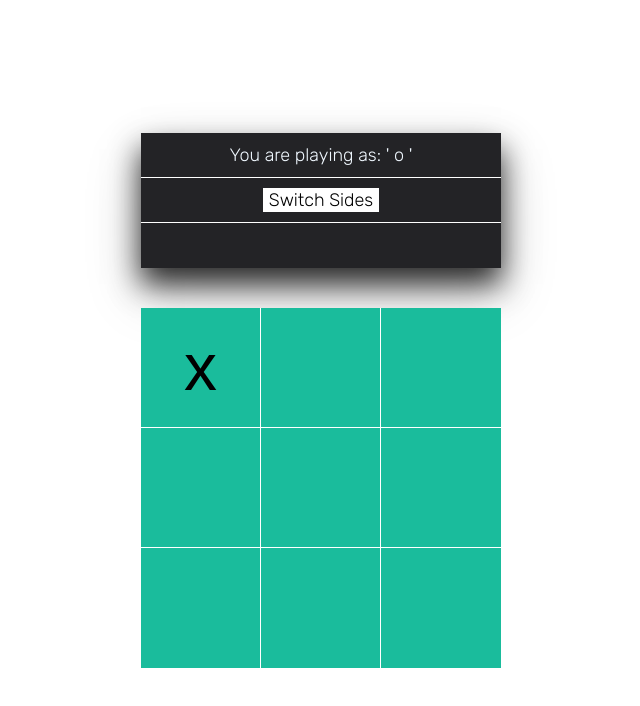
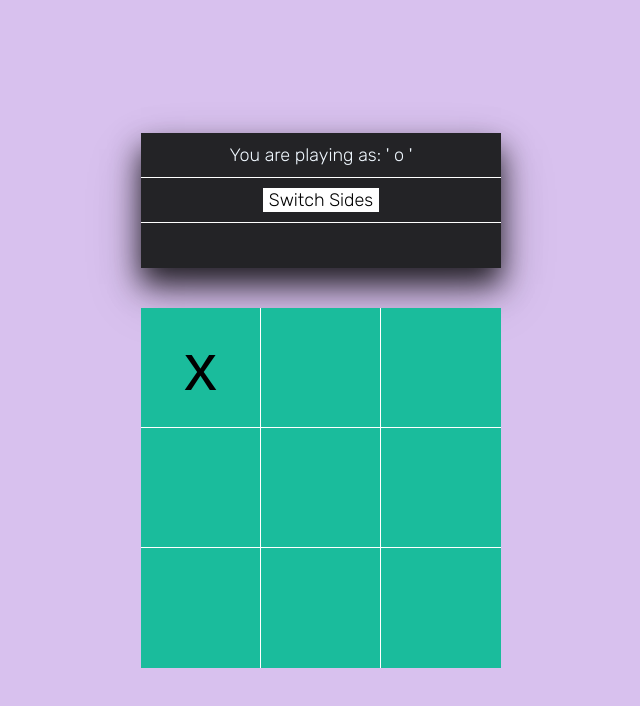
Before and after one commit to elminsterrr/Tic-Tac-Toe-Game, a plain HTML site: page index.html in a window 1280 px wide. Shown: the whole page, without its empty margins (319-959 px from the left). Drawn offline with Linux system fonts and the light colour scheme.

Commit message:
Background color

```diff
--- a/css/style.css
+++ b/css/style.css
@@ -63,6 +63,7 @@ input[type=reset],input[type=submit]{-webkit-appearance:button;cursor:pointer;}b
 }
 
 .container {
+  background: #d8c1ee;
   display: flex;
   flex-direction: row;
   height: 100vh;
```
